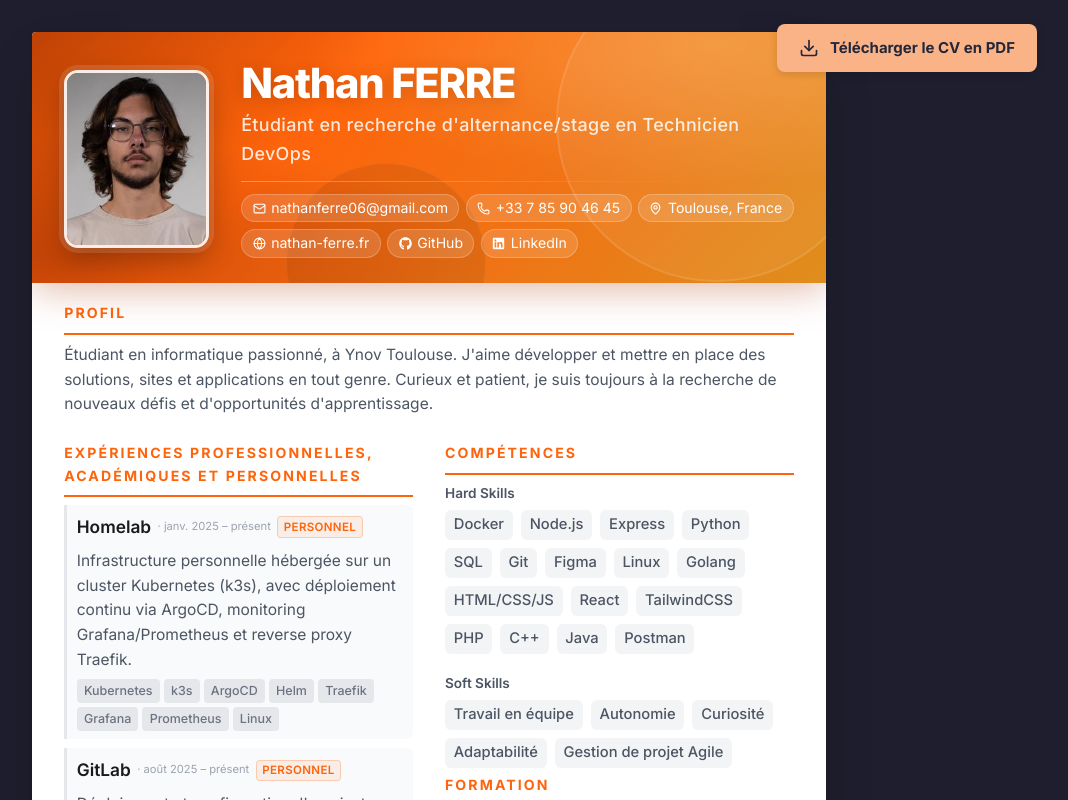
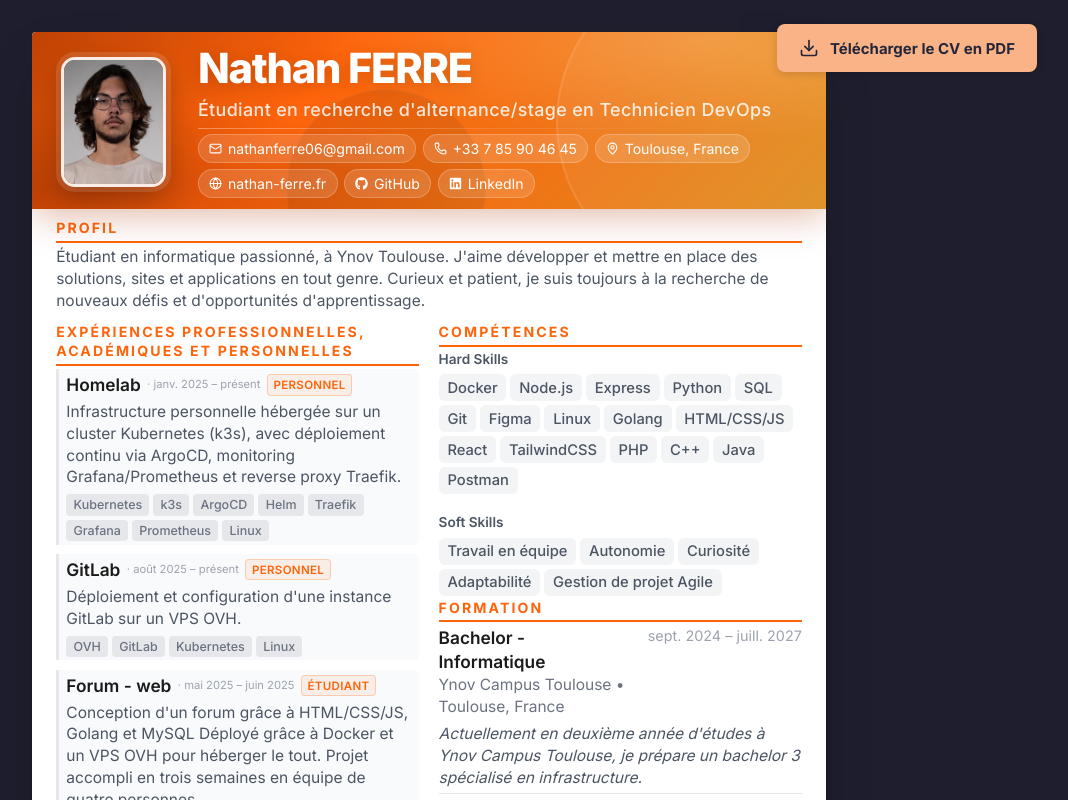
Before and after one commit to zoom26042604/cv, a Next.js app: page / in a window 1280 px wide. Shown: the top 800 px of the page, without its empty margins (211-1279 px from the left). Built offline with nearby package versions, Linux system fonts and the light colour scheme.

Commit message:
feat: compact spacing for A4 fit, PDF zoom 0.97 (fonts quasi identiques au web)

```diff
--- a/app/globals.css
+++ b/app/globals.css
@@ -116,7 +116,7 @@ body {
   background: var(--cv-background);
   color: var(--cv-text);
   font-family: 'Inter', -apple-system, BlinkMacSystemFont, 'Segoe UI', Roboto, sans-serif;
-  line-height: 1.6;
+  line-height: 1.4;
   -webkit-font-smoothing: antialiased;
   -moz-osx-font-smoothing: grayscale;
 }
@@ -164,11 +164,11 @@ body {
     radial-gradient(ellipse at 85% 5%, rgba(255, 230, 150, 0.28) 0%, transparent 42%),
     radial-gradient(ellipse at 6% 90%, rgba(100, 15, 0, 0.28) 0%, transparent 38%),
     linear-gradient(133deg, #bf4205 0%, #fe640b 35%, #f07315 65%, #df8e1d 100%);
-  padding: 1.8rem 2rem 1.6rem;
+  padding: 0.9rem 1.8rem 0.7rem;
   display: flex;
   gap: 2rem;
   align-items: center;
-  min-height: 200px;
+  min-height: 0;
   position: relative;
   overflow: hidden;
   box-shadow: 0 6px 36px rgba(170, 50, 0, 0.35);
@@ -203,8 +203,8 @@ body {
 }
 
 .cv-photo {
-  width: 145px;
-  height: 178px;
+  width: 105px;
+  height: 130px;
   border-radius: 14px;
   border: 3px solid rgba(255, 255, 255, 0.9);
   object-fit: cover;
@@ -217,8 +217,8 @@ body {
 }
 
 .cv-photo-placeholder {
-  width: 145px;
-  height: 178px;
+  width: 105px;
+  height: 130px;
   border-radius: 14px;
   border: 3px solid rgba(255, 255, 255, 0.9);
   background: rgba(255, 255, 255, 0.14);
@@ -256,7 +256,7 @@ body {
   font-weight: 500;
   color: rgba(255, 255, 255, 0.85);
   letter-spacing: 0.02em;
-  margin-bottom: 0.75rem;
+  margin-bottom: 0.35rem;
   display: flex;
   align-items: center;
   gap: 0.45rem;
@@ -267,7 +267,7 @@ body {
   width: 100%;
   height: 1px;
   background: linear-gradient(90deg, rgba(255, 255, 255, 0.35) 0%, rgba(255, 255, 255, 0.1) 55%, transparent 85%);
-  margin-bottom: 0.75rem;
+  margin-bottom: 0.35rem;
 }
 
 .cv-header-contact {
@@ -302,10 +302,10 @@ body {
 
 /* CV Body */
 .cv-body {
-  padding: 1.2rem 2rem;
+  padding: 0.55rem 1.5rem;
   display: grid;
   grid-template-columns: 1fr 1fr;
-  gap: 2rem;
+  gap: 1.2rem;
 }
 
 @media (max-width: 700px) {
@@ -327,7 +327,7 @@ body {
 
 /* CV Sections */
 .cv-section {
-  margin-bottom: 0.35rem;
+  margin-bottom: 0.1rem;
 }
 
 .cv-section-title {
@@ -337,14 +337,14 @@ body {
   letter-spacing: 0.15em;
   color: #fe640b;
   border-bottom: 2px solid #fe640b;
-  padding-bottom: 0.5rem;
-  margin-bottom: 0.5rem;
+  padding-bottom: 0.2rem;
+  margin-bottom: 0.2rem;
 }
 
 /* CV Entry */
 .cv-entry {
-  margin-bottom: 0.7rem;
-  padding-bottom: 0.7rem;
+  margin-bottom: 0.3rem;
+  padding-bottom: 0.3rem;
   border-bottom: 1px solid #e5e7eb;
 }
 
@@ -383,7 +383,7 @@ body {
 .cv-entry-description {
   font-size: 0.97rem;
   color: #4b5563;
-  margin-top: 0.5rem;
+  margin-top: 0.15rem;
 }
 
 .cv-entry-description ul {
@@ -408,7 +408,7 @@ body {
 .cv-skills-grid {
   display: flex;
   flex-wrap: wrap;
-  gap: 0.5rem;
+  gap: 0.25rem;
 }
 
 .cv-skill-tag {
@@ -426,7 +426,7 @@ body {
 .cv-language-item {
   display: flex;
   justify-content: space-between;
-  padding: 0.5rem 0;
+  padding: 0.22rem 0;
   border-bottom: 1px solid #e5e7eb;
 }
 
@@ -459,7 +459,7 @@ body {
 /* Project Cards */
 .cv-project-card {
   border-left: 3px solid #e5e7eb;
-  padding: 0.5rem 0.6rem;
+  padding: 0.22rem 0.45rem;
   border-radius: 0 6px 6px 0;
   background: #f9fafb;
   transition: background 0.15s;
--- a/components/Header.tsx
+++ b/components/Header.tsx
@@ -15,8 +15,8 @@ export default function Header() {
         <Image
           src={personal.avatar}
           alt={personal.name}
-          width={145}
-          height={178}
+          width={105}
+          height={130}
           className="cv-photo"
         />
       ) : (
--- a/scripts/export-cv-pdf.js
+++ b/scripts/export-cv-pdf.js
@@ -1,5 +1,8 @@
 const puppeteer = require('puppeteer');
 const path = require('path');
+
+const A4_WIDTH_PX  = 794;
+const A4_HEIGHT_PX = 1123;
 
 (async () => {
   const browser = await puppeteer.launch({
@@ -8,8 +11,7 @@ const path = require('path');
   });
   const page = await browser.newPage();
 
-  // A4 width at 96 DPI
-  await page.setViewport({ width: 794, height: 1123, deviceScaleFactor: 1 });
+  await page.setViewport({ width: A4_WIDTH_PX, height: A4_HEIGHT_PX, deviceScaleFactor: 1 });
 
   await page.goto('http://10.43.193.251', { waitUntil: 'networkidle0', timeout: 60000 });
 
@@ -21,29 +23,62 @@ const path = require('path');
 
   await page.addStyleTag({
     content: `
-      .no-print,
-      nextjs-portal,
-      next-route-announcer,
-      [data-nextjs-dev-overlay],
-      [data-nextjs-toast],
-      [data-next-badge-root],
-      [data-nextjs-dialog-overlay] {
+      .no-print, nextjs-portal, next-route-announcer,
+      [data-nextjs-dev-overlay], [data-nextjs-toast],
+      [data-next-badge-root], [data-nextjs-dialog-overlay] {
         display: none !important;
         visibility: hidden !important;
       }
-      html, body {
-        background: #ffffff !important;
+    `,
+  });
+
+  // Measure at progressively wider paper widths until content fits A4 height.
+  // This gives the highest possible zoom (closest to 1.0) so fonts look largest.
+  let zoom = 1.0;
+  let paperWidthPx = A4_WIDTH_PX;
+  let contentHeight;
+
+  for (let i = 0; i < 5; i++) {
+    await page.evaluate((w) => {
+      const paper = document.getElementById('cv-content');
+      const container = paper && paper.parentElement;
+      if (paper) paper.style.width = w + 'px';
+      if (container) container.style.justifyContent = 'flex-start';
+    }, paperWidthPx);
+
+    contentHeight = await page.evaluate(() => {
+      const el = document.getElementById('cv-content');
+      return el ? el.scrollHeight : document.body.scrollHeight;
+    });
+
+    const newZoom = contentHeight > A4_HEIGHT_PX
+      ? Math.round((A4_HEIGHT_PX / contentHeight) * 100) / 100
+      : 1;
+    const newPaper = newZoom < 1 ? Math.round(A4_WIDTH_PX / newZoom) : A4_WIDTH_PX;
+
+    if (Math.abs(newZoom - zoom) < 0.01) break;
+    zoom = newZoom;
+    paperWidthPx = newPaper;
+  }
+
+  await page.evaluate(() => {
+    const paper = document.getElementById('cv-content');
+    const container = paper && paper.parentElement;
+    if (paper) paper.style.width = '';
+    if (container) container.style.justifyContent = '';
+  });
+
+  console.log(`Hauteur: ${contentHeight}px, zoom: ${zoom}, paperWidth: ${paperWidthPx}px`);
+
+  await page.addStyleTag({
+    content: `
+      html { zoom: ${zoom} !important; }
+      html, body { background: #ffffff !important; margin: 0 !important; padding: 0 !important; }
+      .cv-container { padding: 0 !important; margin: 0 !important; justify-content: flex-start !important; }
+      .cv-paper {
+        width: ${paperWidthPx}px !important;
+        max-width: none !important;
         margin: 0 !important;
-        padding: 0 !important;
-      }
-      .cv-container {
-        padding: 0 !important;
-        margin: 0 !important;
-      }
-      .cv-paper {
-        width: 210mm !important;
-        max-width: none !important;
-        margin: 0 auto !important;
         box-shadow: none !important;
         border-radius: 0 !important;
       }
```
Also changed, not shown: 1 other file (tests, documents, lock files or other folders).
